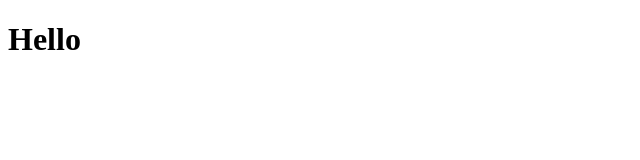
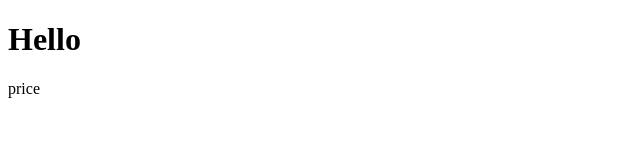
Before and after one commit to Andrey95ak/test, a plain HTML site: page index.html in a window 1280 px wide. Shown: the full height of the page, 0-640 px from the left. Drawn offline with Linux system fonts and the light colour scheme.

Commit message:
add price

```diff
--- a/index.html
+++ b/index.html
@@ -7,5 +7,6 @@
 </head>
 <body>
     <h1>Hello</h1>
+    <span>price</span>
 </body>
 </html>
```
